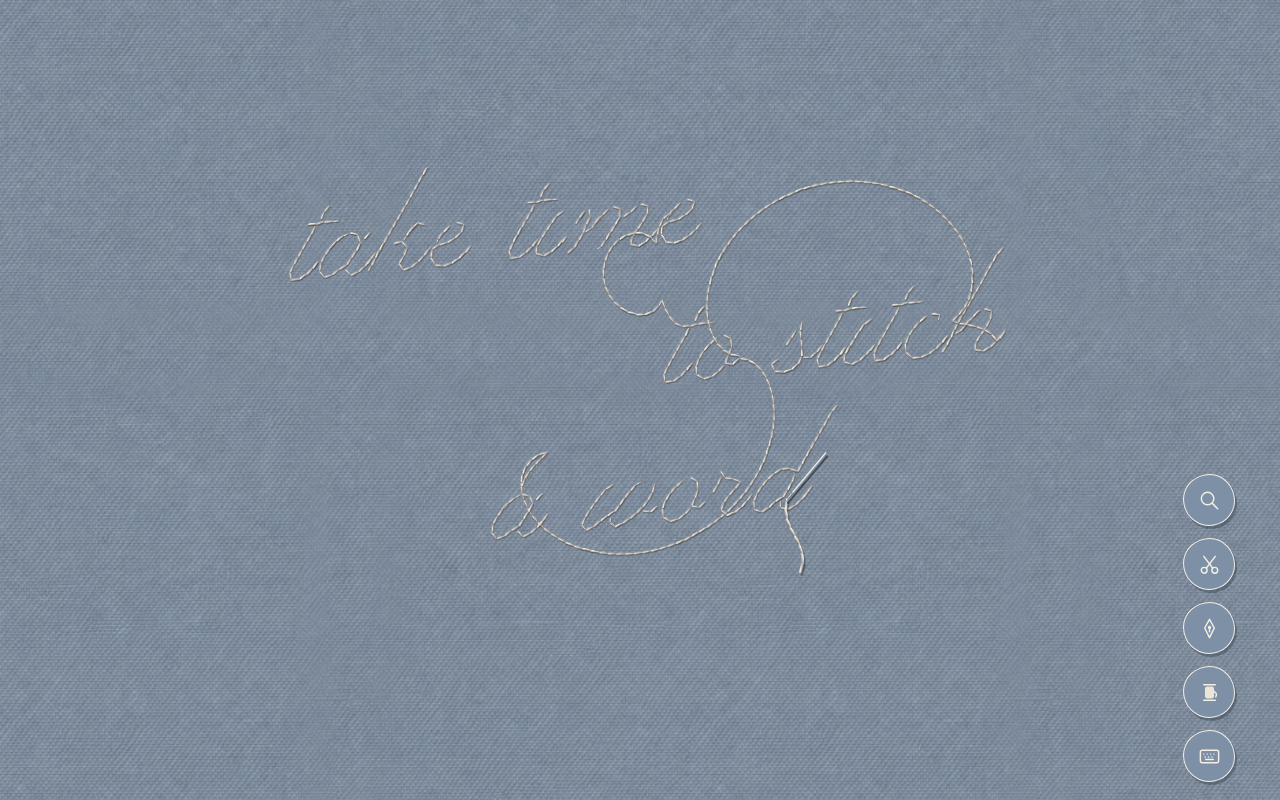
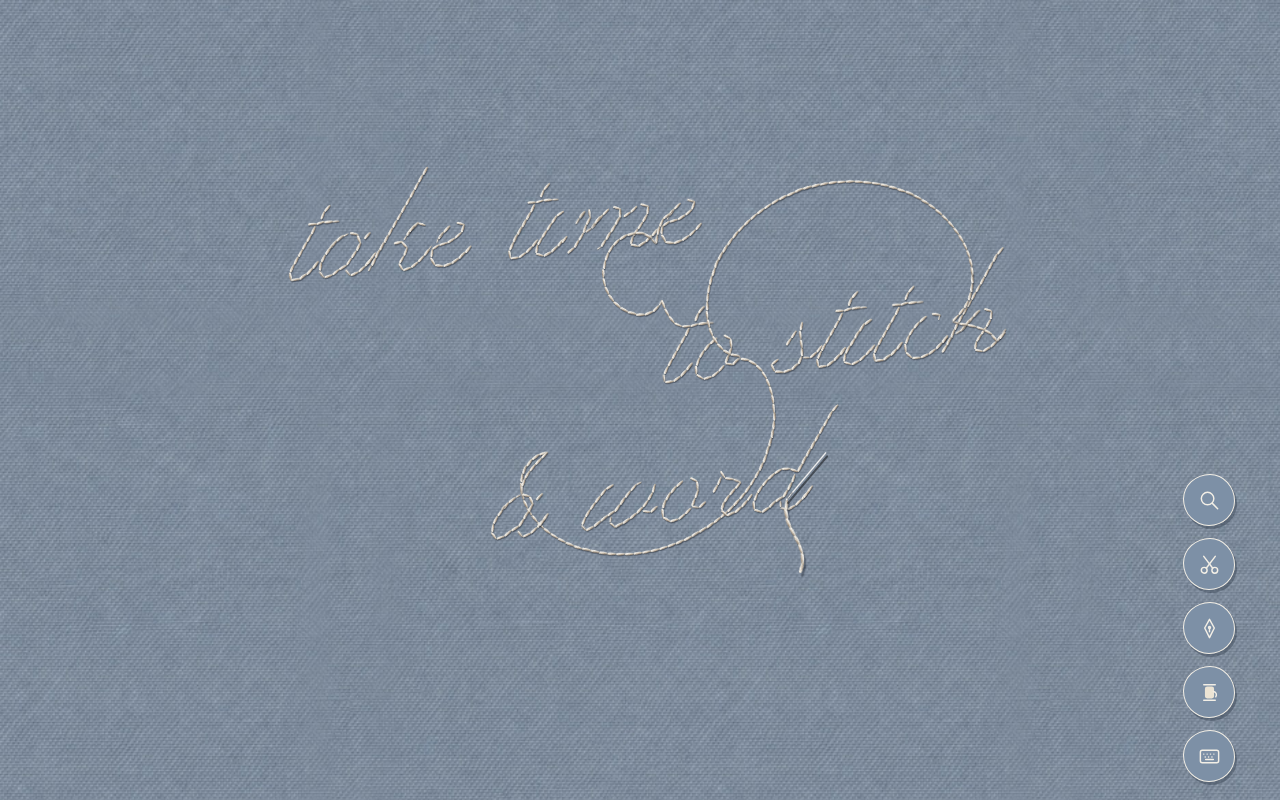
Before and after one commit to stitch-wall/stitch-wall.github.io, a plain HTML site: page index.html in a window 1280 px wide. Drawn offline with Linux system fonts and the light colour scheme; a web font is replaced by a local one.

Commit message:
Add files via upload

```diff
--- a/index.html
+++ b/index.html
@@ -292,7 +292,7 @@ function photoStitch(a,b,k,seed,lifted){
   let dx=b[0]-a[0],dy=b[1]-a[1];const L=Math.hypot(dx,dy);if(L<.2)return;
   if(dx<0){const t=a;a=b;b=t;dx=-dx;dy=-dy}
   const i=Math.abs(seed)%PH.n,[x0,x1]=PH.body[i],sc=L*(lifted?1.08:.94)/(x1-x0),ang=Math.atan2(dy,dx);
-  const dw=PH.cw*sc,dh=PH.ch*sc,ox=-x0*sc+L*(lifted?-.04:.03),oy=-dh/2,src=tinted(k);
+  const m=Math.min(W,H),th=m<600?1.75:m<900?1.3:1,dw=PH.cw*sc,dh=PH.ch*sc*th,ox=-x0*sc+L*(lifted?-.04:.03),oy=-dh/2,src=tinted(k);
   const so=dh*(lifted?.5:.16);
   const ga=ctx.globalAlpha;ctx.save();ctx.translate(a[0]+so*.5,a[1]+so);ctx.rotate(ang);ctx.globalAlpha=ga*(lifted?.35:.55);
   ctx.drawImage(PH.shadow,0,i*(PH.ch+40),PH.cw+40,PH.ch+40,ox-20*sc,oy-20*sc,dw+40*sc,dh+40*sc);ctx.restore();
```
